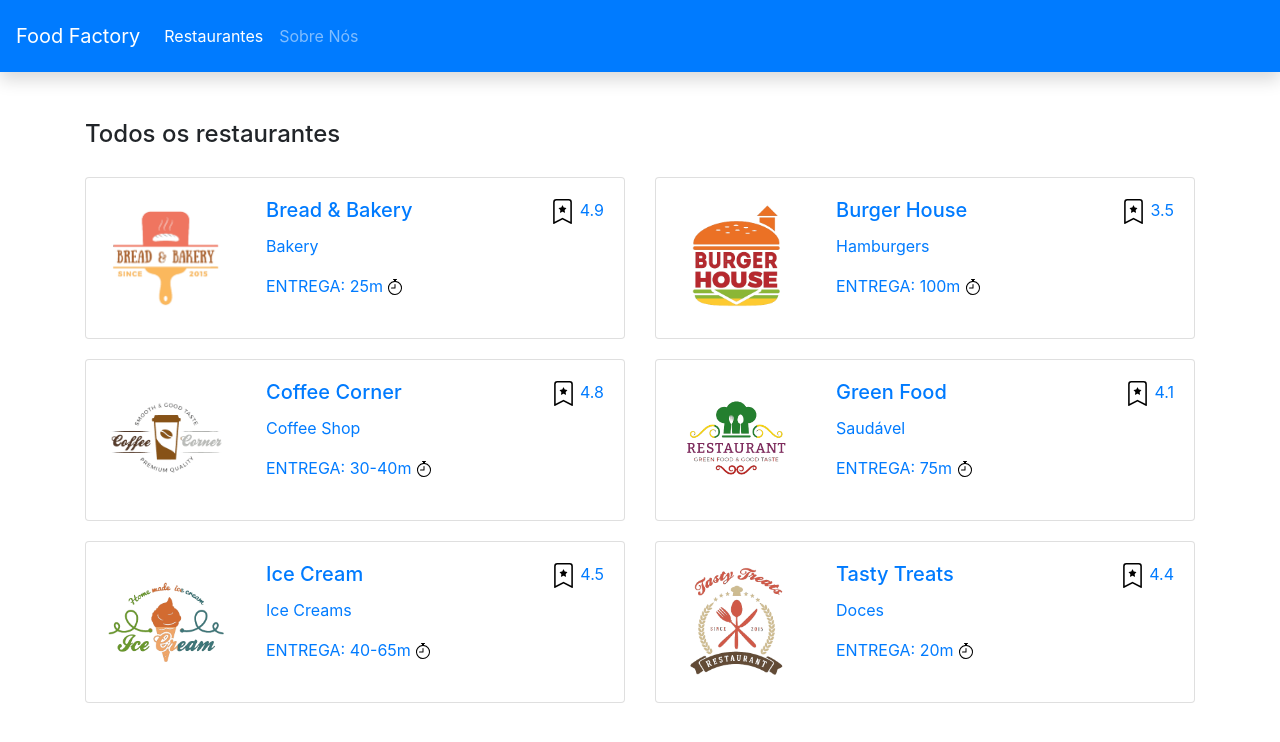
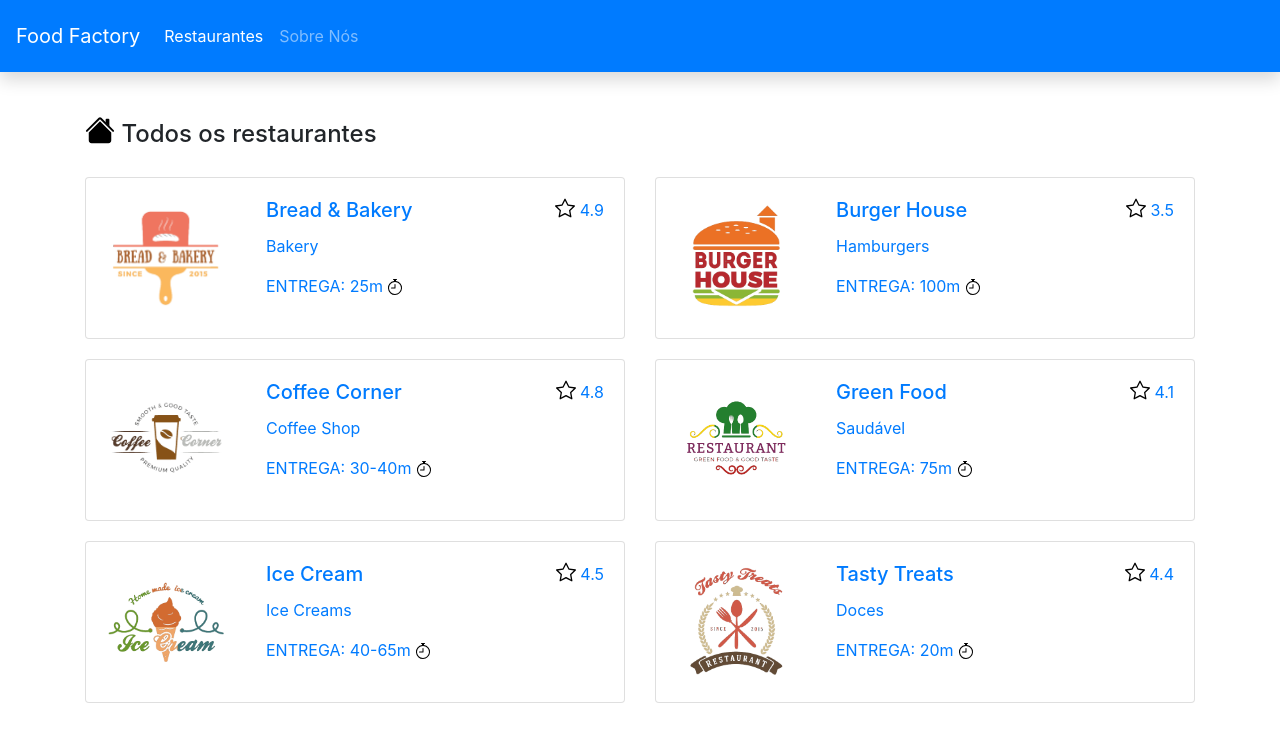
Before and after one commit to pedro-guimaraes00/food-factory, an Angular app: page /restaurants in a window 1280 px wide. Shown: the top 742 px of the page. Built offline with nearby package versions, Linux system fonts and the light colour scheme; data requests are answered from the project's data file.

Commit message:
implementa icons nos componentes de restaurante

```diff
--- a/src/app/restaurant-info/restaurant-info.component.html
+++ b/src/app/restaurant-info/restaurant-info.component.html
@@ -6,7 +6,7 @@
                 </div>
                 <div class="col-sm">
                     <h6 class="float-right" style="margin-right: 50px; margin-top: 25px">
-                        <img src="assets/icons/bookmark-star.svg" style="width: 25px"> {{restaurant.rating}}</h6>
+                        <img src="assets/icons/star.svg" style="width: 25px; margin-top: -6px;"> {{restaurant.rating}}</h6>
                 </div>
             </div>
 
--- a/src/app/restaurant-info/shopping-cart/shopping-cart.component.html
+++ b/src/app/restaurant-info/shopping-cart/shopping-cart.component.html
@@ -25,9 +25,7 @@
 
         <div class="row" *ngIf="showItems().length">
             <div class="col">
-                <button (click)="clearItems()" class="btn btn-md btn-danger">
-                    <img src="assets/icons/trash-fill.svg" style="width: 20px;margin-top: -5px">LIMPAR
-                </button>
+                <button (click)="clearItems()" class="btn btn-md btn-danger">LIMPAR</button>
             </div>
             <div class="col">
                 <button class="btn btn-md btn-success">CONCLUIR</button>
--- a/src/app/restaurants/restaurant/restaurant.component.html
+++ b/src/app/restaurants/restaurant/restaurant.component.html
@@ -2,7 +2,7 @@
     <div class="card">
         <div class="card-body">
             <img [src]="restaurant.imagePath" class="float-left" style="width: 120px; margin-right: 40px;">
-            <div class="float-right"><img src="assets/icons/bookmark-star.svg" style="width: 25px"> {{restaurant.rating}}</div>
+            <div class="float-right"><img src="assets/icons/star.svg" style="width: 20px;margin-top: -6px"> {{restaurant.rating}}</div>
             <h5 class="card-title">{{restaurant.name}}</h5>
             <p class="card-text">{{restaurant.category}}</p>
             <p class="card-link">ENTREGA: {{restaurant.deliveryEstimate}} <img src="assets/icons/stopwatch.svg"></p>
--- a/src/app/restaurants/restaurants.component.html
+++ b/src/app/restaurants/restaurants.component.html
@@ -1,5 +1,8 @@
 <section class="title">
-    <h4>Todos os restaurantes</h4>
+        <h4>
+            <img src="assets/icons/house-fill.svg" style="width: 30px; margin-top: -10px">
+             Todos os restaurantes
+        </h4>
 </section>
 
 <div class="content">
```
